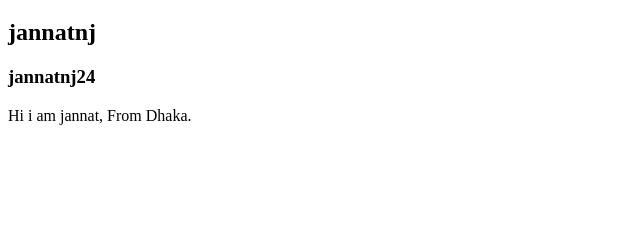
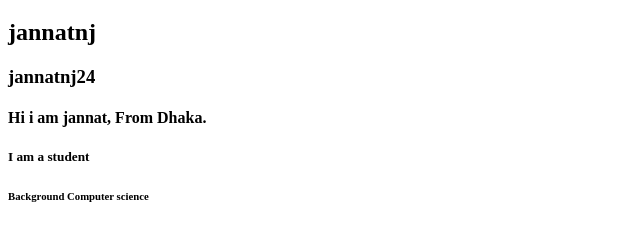
Before and after one commit to jannatnj24/My-second-Repo, a plain HTML site: page index.html in a window 1280 px wide. Shown: the part 61-302 px from the top of the page, without its empty margins (0-640 px from the left). Drawn offline with Linux system fonts and the light colour scheme.

Commit message:
header commit

```diff
--- a/index.html
+++ b/index.html
@@ -10,6 +10,8 @@
     <h1>jannat</h1>
     <h2>jannatnj</h2>
     <h3>jannatnj24</h3>
-    <p>Hi i am jannat, From Dhaka.</p>
+    <h4>Hi i am jannat, From Dhaka.</h4>
+    <h5>I am a student</h5>
+    <h6>Background Computer science</h6>
 </body>
 </html>
```
